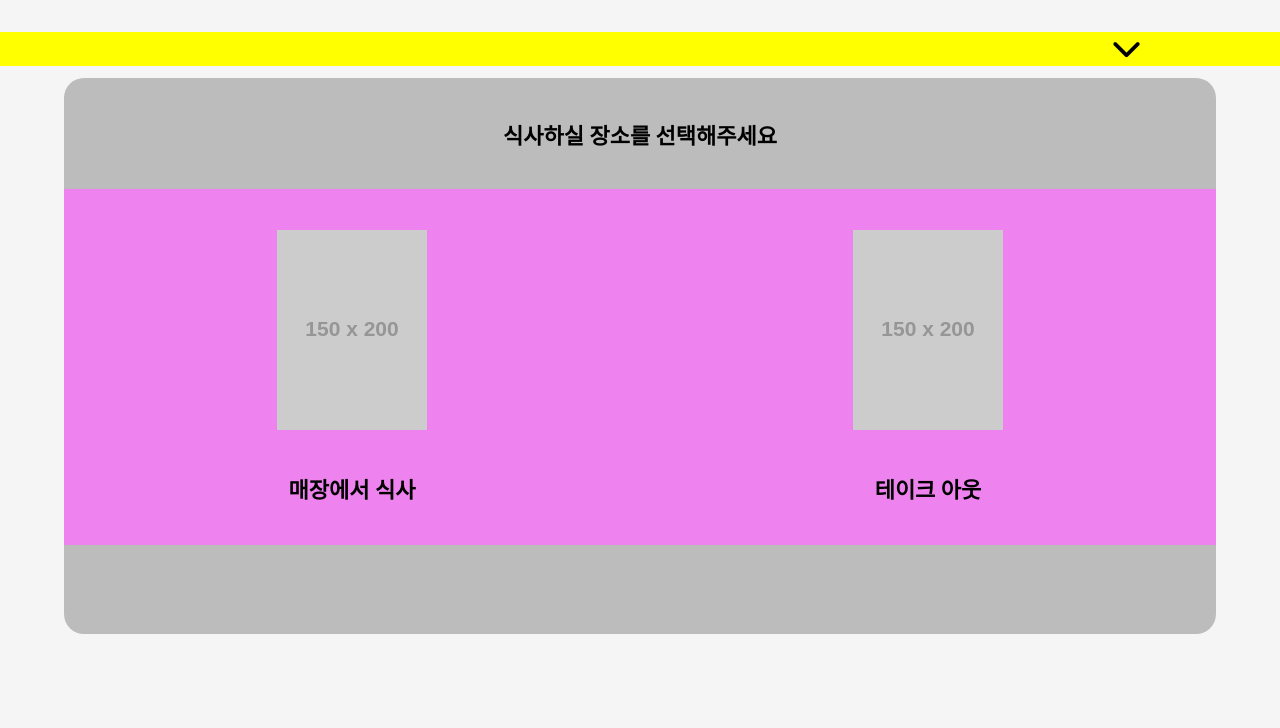
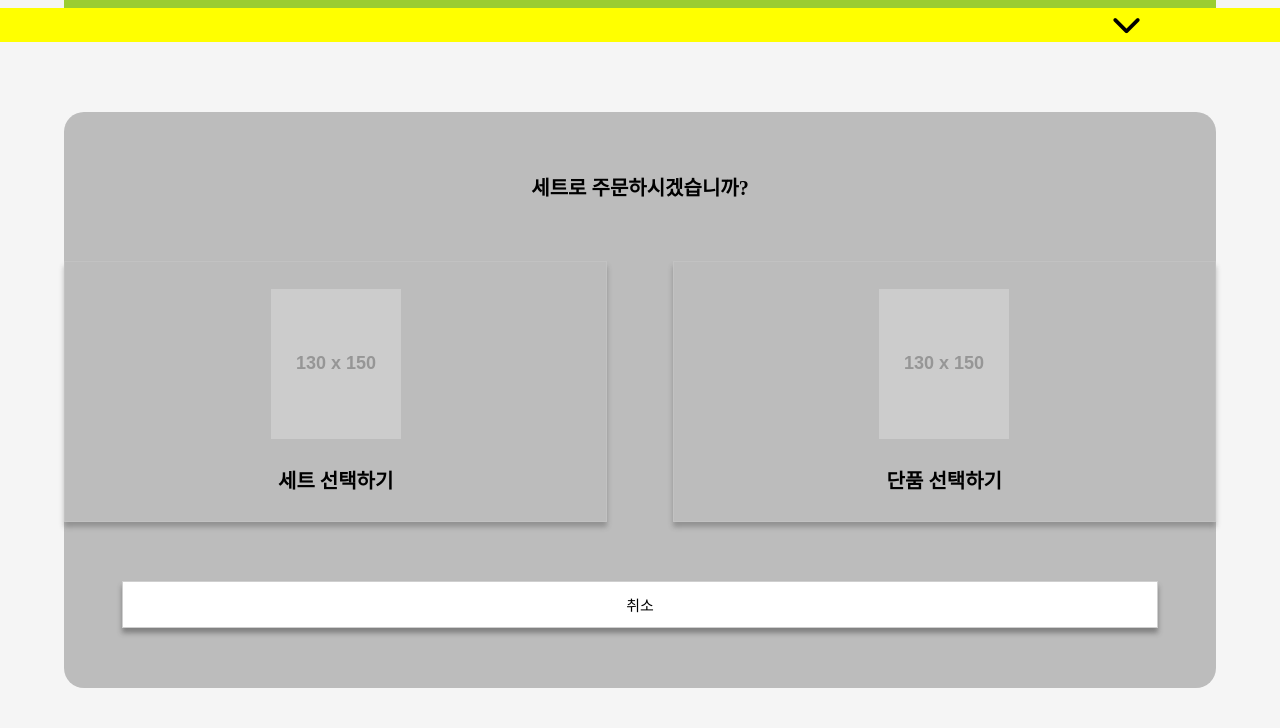
Before and after one commit to SugarSyrup/it-education-service, a plain HTML site: page content/kiosk/option-1.html in a window 1280 px wide. Shown: the part 72-800 px from the top of the page. Drawn offline with Linux system fonts and the light colour scheme; placeholder pictures from the web are drawn by us.

Commit message:
kiosk option

```diff
--- a/content/kiosk/kiosk1-2.css
+++ b/content/kiosk/category.css
@@ -1,27 +1,24 @@
 .question-box{
   width: 100%;
-  /* height: 10%; */
+  height: auto;
   font-size: 30px;
   display: flex;
   flex-direction: column;
   justify-content: space-between;
   align-items: center;
   position: absolute;
-  top: 13%;
+  top: 10%;
   background-color: yellow;
   z-index: 2;
-}
-.close{
-  height: 6%;
-  overflow: hidden;
 }
 .fa-chevron-down{
   position: relative;
   left: 38vw;
 }
 .practice-section{
-  width: 100%;
-  height: 80%;
+  margin-top: 8vh;
+  /* width: 95%; */
+  /* height: 90%; */
   display: flex;
   justify-content: space-between;
   align-items: center;
@@ -34,30 +31,55 @@
 .category ul{
   width: 100%;
   height: 100%;
-  font-size: 20px;
+  font-size: 15px;
   list-style: none;
   display: flex;
   flex-direction: column;
-  justify-content: space-evenly;
+  /* justify-content: space-evenly; */
+  /* align-items: center; */
+  /* background-color: rgba(255, 0, 0, 0.223); */
+}
+.category li{
+  width: 100%;
+  height: 25%;
+  /* border-radius: 20px; */
+  display: flex;
+  justify-content: center;
   align-items: center;
-  /* background-color: rgba(255, 0, 0, 0.223); */
+}
+.category li:last-child{
+  border-bottom-left-radius: 20px;
+  background-color: rgba(0, 0, 0, 0.222);
+}
+.category li:first-child{
+  border-top-left-radius: 20px;
 }
 .menu{
   width: 87%;
   height: 100%;
   display: flex;
   flex-direction: column;
-  justify-content: space-evenly;
+  justify-content: space-between;
   align-items: center;
-  /* background-color: teal; */
+  overflow: auto;
 }
-.menu-top, .menu-mid, .menu-btm{
+.menu-top, .menu-top2, .menu-mid, .menu-mid2, .menu-btm{
+  padding: 1vh 0 1vh 0;
   width: 100%;
   height: 30%;
   display: flex;
   justify-content: space-evenly;
   align-items: center;
-  background-color: blue;
+  background-color: rgb(212, 212, 255);
+}
+.menu-top2, .menu-mid, .menu-mid2, .menu-btm{
+  margin-top: 1vh;
+}
+.menu-top{
+  border-top-right-radius: 20px;
+}
+.menu-btm{
+  border-bottom-right-radius: 20px;
 }
 .remove{
   display: none;
--- a/content/kiosk/kiosk1-1.css
+++ /dev/null
@@ -1,55 +0,0 @@
-.practice-section{
-  width: 100%;
-  height: 80%;
-  display: flex;
-  flex-direction: column;
-  justify-content: space-between;
-  align-items: center;
-}
-.choice{
-  width: 100%;
-  height: 80%;
-  display: flex;
-  justify-content: space-evenly;
-  /* background-color: yellowgreen; */
-}
-.here, .to-go{
-  width: 50%;
-  height: 80%;
-  display: flex;
-  flex-direction: column;
-  justify-content: space-evenly;
-  align-items: center;
-  background-color: violet;
-}
-.practice-section p{
-  font-size: 22px;
-  font-weight: 900;
-}
-.practice-section p:first-child{
-  margin-top: 5vh;
-}
-.question-box{
-  width: 100%;
-  /* height: 10%; */
-  font-size: 30px;
-  display: flex;
-  flex-direction: column;
-  justify-content: space-between;
-  align-items: center;
-  position: absolute;
-  top: 13%;
-  background-color: yellow;
-  z-index: 3;
-}
-.close{
-  height: 6%;
-  overflow: hidden;
-}
-.fa-chevron-down{
-  position: relative;
-  left: 38vw;
-}
-.remove{
-  display: none;
-}
--- /dev/null
+++ b/content/kiosk/option-1.css
@@ -0,0 +1,63 @@
+.header{
+  background-color: yellowgreen;
+}
+main{
+  width: 100%;
+  height: 90%;
+}
+.question-box{
+  width: 100%;
+  height: auto;
+  font-size: 30px;
+  display: flex;
+  flex-direction: column;
+  justify-content: space-between;
+  align-items: center;
+  position: absolute;
+  top: 10%;
+  background-color: yellow;
+  z-index: 3;
+}
+.fa-chevron-down{
+  position: relative;
+  left: 38vw;
+}
+.remove{
+  display: none;
+}
+.practice-section{
+  margin-top: 8vh;
+  display: flex;
+  flex-direction: column;
+  justify-content: space-evenly;
+  align-items: center;
+}
+.practice-section p{
+  font-size: 20px;
+  font-weight: 900;
+}
+.choice{
+  width: 100%;
+  height: 45%;
+  display: flex;
+  justify-content: space-between;
+  align-items: center;
+}
+.set, .single{
+  width: 47%;
+  height: 100%;
+  border: 1px solid rgba(207, 207, 207, 0.329);
+  box-shadow: 0px 5px 5px rgba(52, 52, 52, 0.311);
+  display: flex;
+  flex-direction: column;
+  justify-content: space-evenly;
+  align-items: center;
+}
+.cancel{
+  width: 90%;
+  height: 8%;
+  font-size: 15px;
+  border: 1px solid rgb(207, 207, 207);
+  box-shadow: 0px 5px 5px rgba(52, 52, 52, 0.441);
+  background-color: rgb(255, 255, 255);
+}
--- a/content/kiosk/kiosk1-1.html
+++ b/content/kiosk/option-1.html
@@ -3,41 +3,37 @@
 <head>
   <meta charset="UTF-8">
   <meta name="viewport" content="width=device-width, initial-scale=1.0">
-  <title>kiosk 1-1</title>
-  <link rel="stylesheet" href="/content/kiosk/kiosk1-1.css">
+  <title>page2</title>
   <link rel="stylesheet" href="/layout/styles/page2.css">
+  <link rel="stylesheet" href="./option-1.css">
 </head>
 <body>
   <div class="header">
     <i class="fa-solid fa-left-long"></i>
-    <span>1. 매장 / 포장</span>
+    <span>3. 옵션 설정</span>
     <i class="fa-solid fa-house"></i>
   </div>
   <main>
-    <!-- <div class="btn-box">
-      <div class="back">설명 보기</div>
-      <div class="hint">힌트 보기</div>
-    </div> -->
     <div class="question-box">
-      <!-- <p class="question">먹고가기<br>ajrrh <br>dhdhhhd<br>ajrrh <br>dhdhhhd<br>ajrrh <br>dhdhhhd<br>ajrrh <br>dhdhhhd</p> -->
+      <p class="question remove">먹고가기<br>ajrrh <br>dhdhhhd<br>ajrrh <br>dhdhhhd<br>ajrrh <br>dhdhhhd<br>ajrrh <br>dhdhhhd</p>
       <div>
         <i class="fa-solid fa-chevron-down"></i>
         <!-- <i class="fa-solid fa-chevron-up remove"></i> -->
       </div>
     </div>
     <div class="practice-section">
-
-      <p>식사하실 장소를 선택해주세요</p>
+      <p>세트로 주문하시겠습니까?</p>
       <div class="choice">
-        <div class="here">
-          <img src="https://via.placeholder.com/150x200" alt="" class="here-img">
-          <p>매장에서 식사</p>
+        <div class="set">
+          <img src="https://via.placeholder.com/130x150" alt="">
+          <p>세트 선택하기</p>
         </div>
-        <div class="to-go">
-          <img src="https://via.placeholder.com/150x200" alt="" class="to-go-img">
-          <p>테이크 아웃</p>
+        <div class="single">
+          <img src="https://via.placeholder.com/130x150" alt="">
+          <p>단품 선택하기</p>
         </div>
       </div>
+      <button class="cancel">취소</button>
     </div>
   </main>
   <script src="https://kit.fontawesome.com/a563f706d0.js" crossorigin="anonymous"></script>
--- /dev/null
+++ b/content/kiosk/select-place.css
@@ -0,0 +1,57 @@
+.header{
+  background-color: yellowgreen;
+}
+main{
+  width: 100%;
+  height: 90%;
+}
+.question-box{
+  width: 100%;
+  height: auto;
+  font-size: 30px;
+  display: flex;
+  flex-direction: column;
+  justify-content: space-between;
+  align-items: center;
+  position: absolute;
+  top: 10%;
+  background-color: yellow;
+  z-index: 3;
+}
+.fa-chevron-down{
+  position: relative;
+  left: 38vw;
+}
+.remove{
+  display: none;
+}
+.practice-section{
+  margin-top: 8vh;
+  display: flex;
+  flex-direction: column;
+  justify-content: space-between;
+  align-items: center;
+}
+.choice{
+  width: 100%;
+  height: 80%;
+  display: flex;
+  justify-content: space-evenly;
+  align-items: center;
+}
+.here, .to-go{
+  width: 50%;
+  height: 80%;
+  display: flex;
+  flex-direction: column;
+  justify-content: space-evenly;
+  align-items: center;
+  background-color: violet;
+}
+.practice-section p{
+  font-size: 20px;
+  font-weight: 900;
+}
+.practice-section p:first-child{
+  margin-top: 6vh;
+}
```
Also changed, not shown: content/kiosk/category.html (added, +83 -0 lines), content/kiosk/kiosk1-2.html (deleted, +0 -55 lines), content/kiosk/select-place.html (added, +40 -0 lines).
